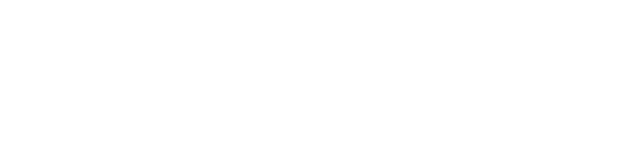
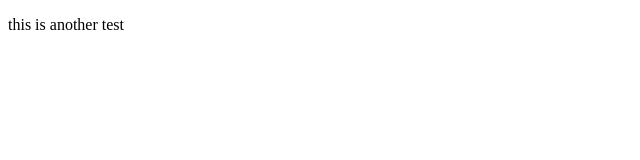
Before and after one commit to abdelmonem88/testrepo, a plain HTML site: page index.html in a window 1280 px wide. Shown: the whole page, without its empty margins (0-640 px from the left). Drawn offline with Linux system fonts and the light colour scheme.

Commit message:
Update index.html

```diff
--- a/index.html
+++ b/index.html
@@ -9,7 +9,7 @@
    </head>
 
    <body>
-
+      <P>this is another test</p>
    </body>
 
 </html>
```
